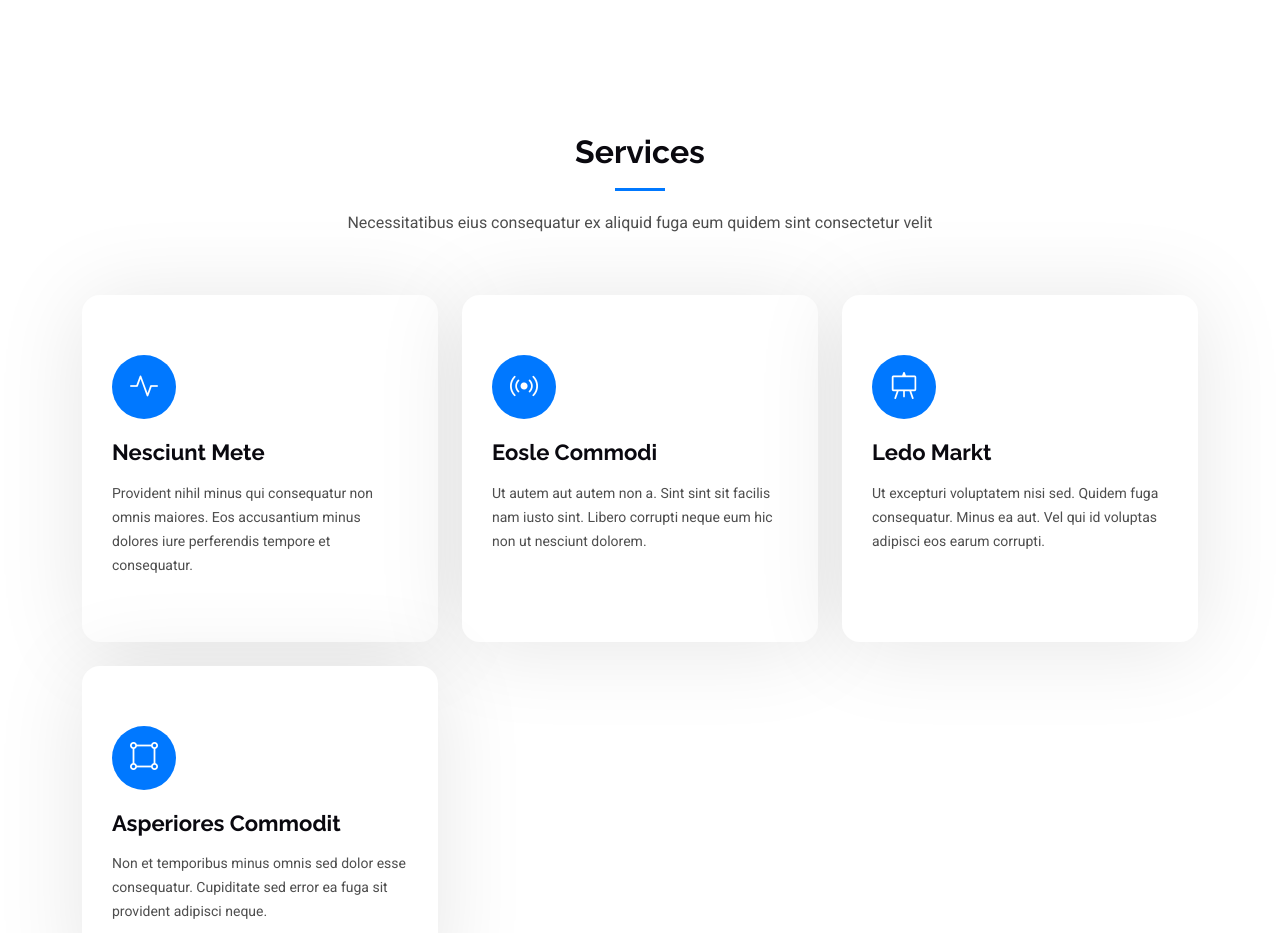
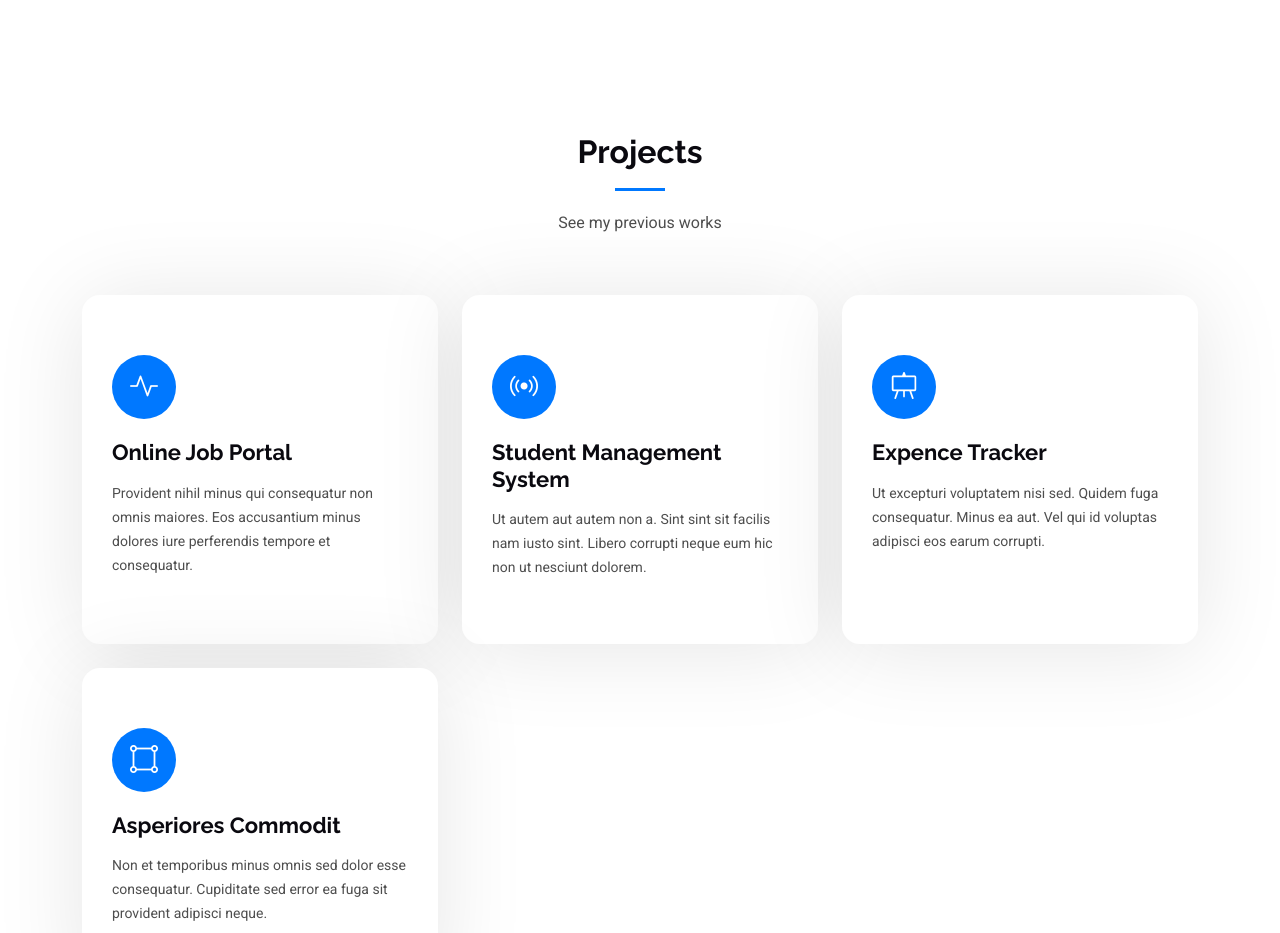
Before and after one commit to Hariharan1893/Portfolio, a plain HTML site: page index.html in a window 1280 px wide. Shown: the part 2426-3359 px from the top of the page. Drawn offline with Linux system fonts and the light colour scheme.

Commit message:
inital commit

```diff
--- a/index.html
+++ b/index.html
@@ -315,15 +315,12 @@
       </section>
       <!-- /Resume Section -->
 
-      <!-- Services Section -->
+      <!-- Projects Section -->
       <section id="services" class="services section">
         <!-- Section Title -->
         <div class="container section-title" data-aos="fade-up">
-          <h2>Services</h2>
-          <p>
-            Necessitatibus eius consequatur ex aliquid fuga eum quidem sint
-            consectetur velit
-          </p>
+          <h2>Projects</h2>
+          <p>See my previous works</p>
         </div>
         <!-- End Section Title -->
 
@@ -338,8 +335,11 @@
                 <div class="icon">
                   <i class="bi bi-activity"></i>
                 </div>
-                <a href="#" class="stretched-link">
-                  <h3>Nesciunt Mete</h3>
+                <a
+                  href="https://github.com/Hariharan1893"
+                  class="stretched-link"
+                >
+                  <h3>Online Job Portal</h3>
                 </a>
                 <p>
                   Provident nihil minus qui consequatur non omnis maiores. Eos
@@ -348,7 +348,7 @@
                 </p>
               </div>
             </div>
-            <!-- End Service Item -->
+            <!-- End project Item -->
 
             <div
               class="col-lg-4 col-md-6"
@@ -359,8 +359,11 @@
                 <div class="icon">
                   <i class="bi bi-broadcast"></i>
                 </div>
-                <a href="#" class="stretched-link">
-                  <h3>Eosle Commodi</h3>
+                <a
+                  href="https://github.com/Hariharan1893"
+                  class="stretched-link"
+                >
+                  <h3>Student Management System</h3>
                 </a>
                 <p>
                   Ut autem aut autem non a. Sint sint sit facilis nam iusto
@@ -368,7 +371,7 @@
                 </p>
               </div>
             </div>
-            <!-- End Service Item -->
+            <!-- End project Item -->
 
             <div
               class="col-lg-4 col-md-6"
@@ -379,8 +382,11 @@
                 <div class="icon">
                   <i class="bi bi-easel"></i>
                 </div>
-                <a href="#" class="stretched-link">
-                  <h3>Ledo Markt</h3>
+                <a
+                  href="https://github.com/Hariharan1893"
+                  class="stretched-link"
+                >
+                  <h3>Expence Tracker</h3>
                 </a>
                 <p>
                   Ut excepturi voluptatem nisi sed. Quidem fuga consequatur.
@@ -388,7 +394,7 @@
                 </p>
               </div>
             </div>
-            <!-- End Service Item -->
+            <!-- End Project Item -->
 
             <div
               class="col-lg-4 col-md-6"
@@ -406,7 +412,10 @@
                   Non et temporibus minus omnis sed dolor esse consequatur.
                   Cupiditate sed error ea fuga sit provident adipisci neque.
                 </p>
-                <a href="#" class="stretched-link"></a>
+                <a
+                  href="https://github.com/Hariharan1893"
+                  class="stretched-link"
+                ></a>
               </div>
             </div>
             <!-- End Service Item -->
```
